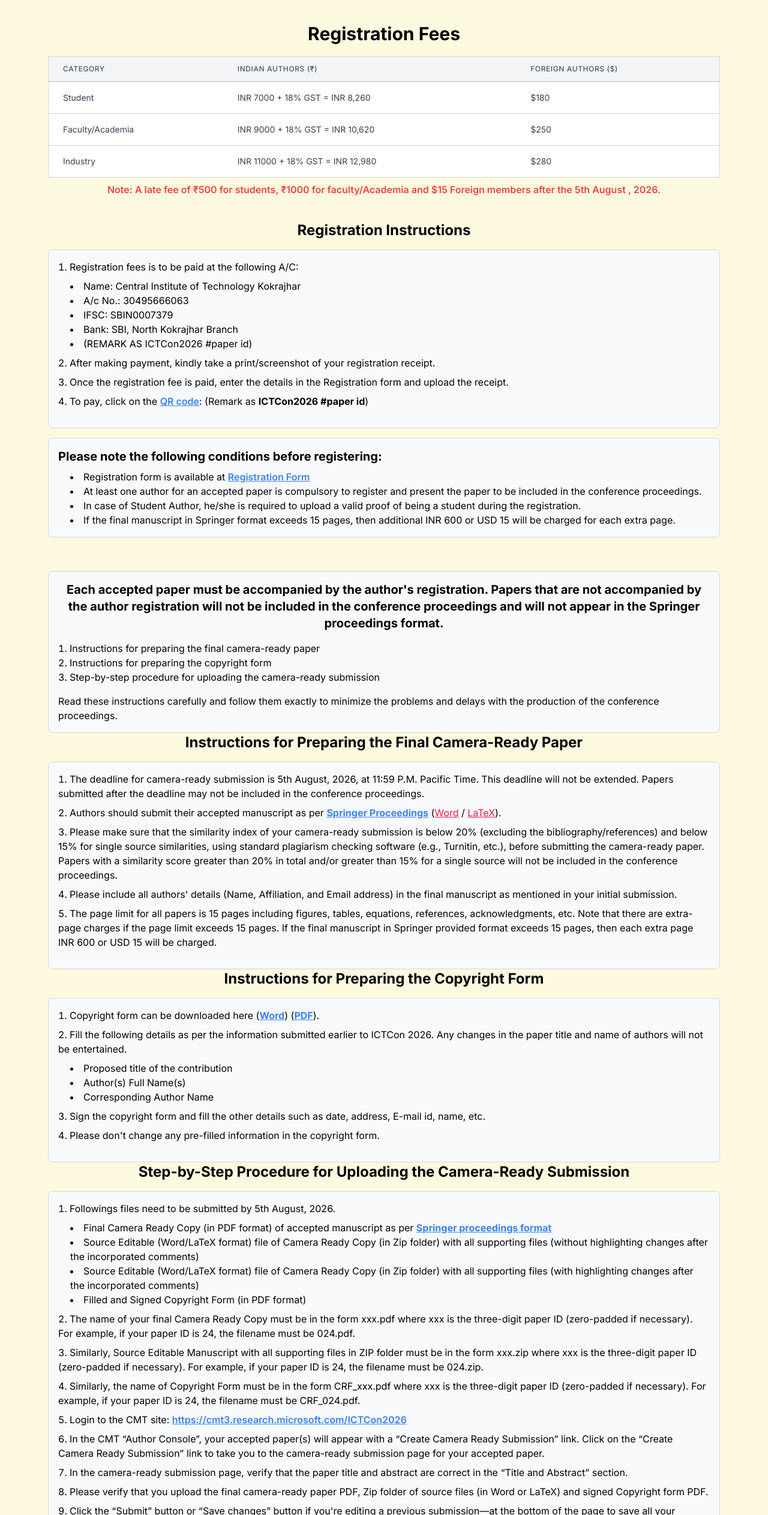
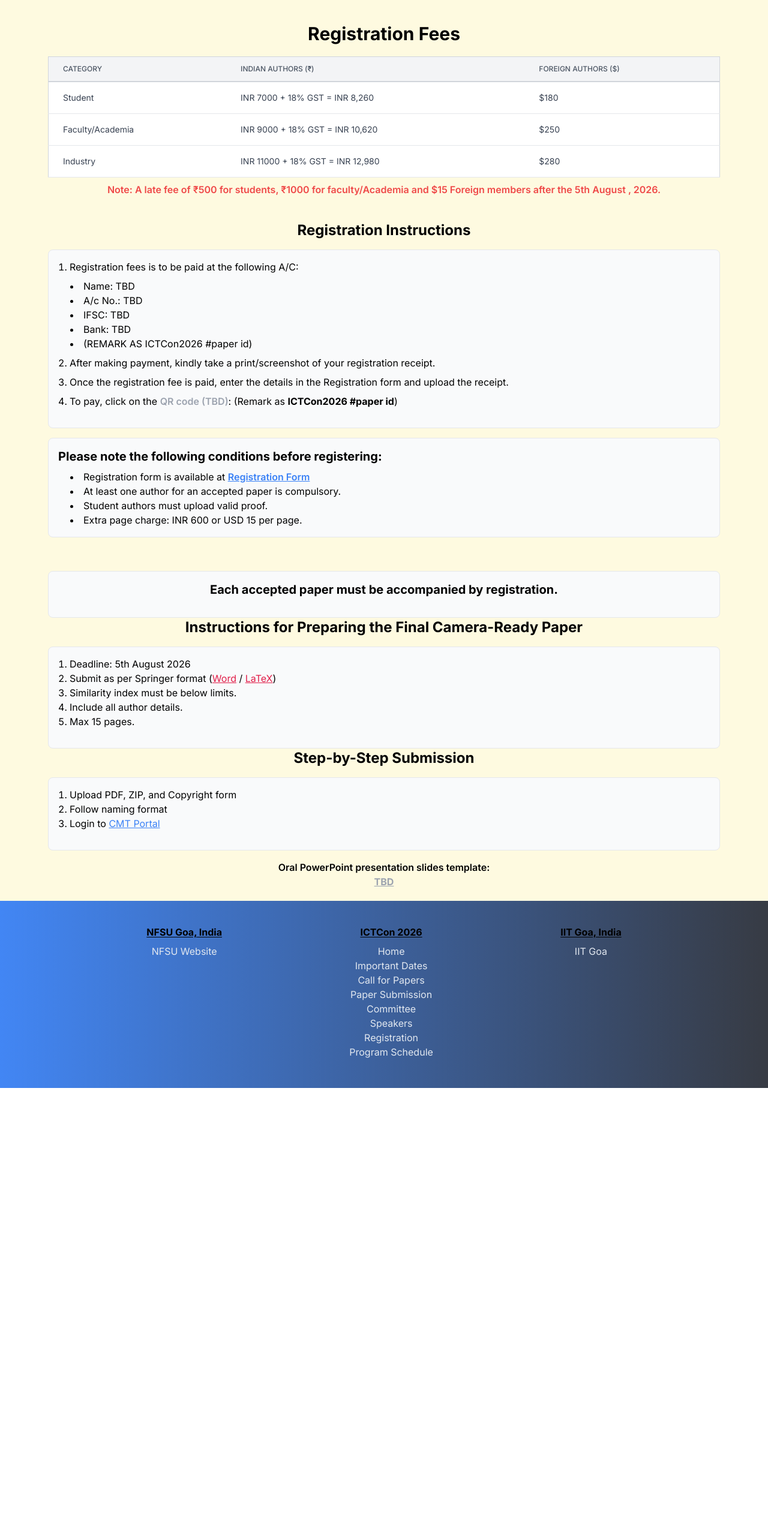
Before and after one commit to ictcon-cit/ictcon_2026, a Next.js app: page /registration in a window 1280 px wide. Shown: the part 274-2800 px from the top of the page at 60% size. After the commit the page ends 2088 px from the top, so only its background shows below. Built offline with nearby package versions, Linux system fonts and the light colour scheme.

Commit message:
Updated home

```diff
--- a/src/app/registration/page.tsx
+++ b/src/app/registration/page.tsx
@@ -5,17 +5,6 @@ const RegistrationPage = () => {
   return (
     <div>
       <SecondHeader title={"REGISTRATION"} />
-      {/* <div className="flex min-h-screen justify-center items-center">
-        <div className="w-full flex justify-center">
-          <div className="w-full h-24 flex flex-col justify-center items-center border-2 border-blue-400 rounded-lg bg-white shadow-lg">
-            <span className="text-l font-semibold text-blue-600 text-center">
-              The necessary guidelines for registration will be notified soon.
-              Further information and instructions regarding the registration
-              process will be notified shortly.
-            </span>
-          </div>
-        </div>
-      </div> */}
 
       <div>
         <div className="relative overflow-x-auto md:px-20 md:py-5 px-5 py-1">
@@ -26,109 +15,104 @@ const RegistrationPage = () => {
             <table className="min-w-full bg-white border border-gray-300">
               <thead>
                 <tr>
-                  <th className="px-6 py-3 border-b-2 border-gray-300 bg-gray-100 text-left text-xs leading-4 font-medium text-gray-600 uppercase tracking-wider">
+                  <th className="px-6 py-3 border-b-2 border-gray-300 bg-gray-100 text-left text-xs font-medium text-gray-600 uppercase">
                     Category
                   </th>
-                  <th className="px-6 py-3 border-b-2 border-gray-300 bg-gray-100 text-left text-xs leading-4 font-medium text-gray-600 uppercase tracking-wider">
+                  <th className="px-6 py-3 border-b-2 border-gray-300 bg-gray-100 text-left text-xs font-medium text-gray-600 uppercase">
                     Indian Authors (₹)
                   </th>
-                  <th className="px-6 py-3 border-b-2 border-gray-300 bg-gray-100 text-left text-xs leading-4 font-medium text-gray-600 uppercase tracking-wider">
+                  <th className="px-6 py-3 border-b-2 border-gray-300 bg-gray-100 text-left text-xs font-medium text-gray-600 uppercase">
                     Foreign Authors ($)
                   </th>
                 </tr>
               </thead>
               <tbody>
                 <tr>
-                  <td className="px-6 py-4 border-b border-gray-300 text-sm leading-5 text-gray-700">
+                  <td className="px-6 py-4 border-b text-sm text-gray-700">
                     Student
                   </td>
-                  <td className="px-6 py-4 border-b border-gray-300 text-sm leading-5 text-gray-700">
-                     INR 7000 + 18% GST = INR 8,260
+                  <td className="px-6 py-4 border-b text-sm text-gray-700">
+                    INR 7000 + 18% GST = INR 8,260
                   </td>
-                  <td className="px-6 py-4 border-b border-gray-300 text-sm leading-5 text-gray-700">
+                  <td className="px-6 py-4 border-b text-sm text-gray-700">
                     $180
                   </td>
                 </tr>
                 <tr>
-                  <td className="px-6 py-4 border-b border-gray-300 text-sm leading-5 text-gray-700">
+                  <td className="px-6 py-4 border-b text-sm text-gray-700">
                     Faculty/Academia
                   </td>
-                  <td className="px-6 py-4 border-b border-gray-300 text-sm leading-5 text-gray-700">
-                      INR 9000 + 18% GST = INR 10,620
+                  <td className="px-6 py-4 border-b text-sm text-gray-700">
+                    INR 9000 + 18% GST = INR 10,620
                   </td>
-                  <td className="px-6 py-4 border-b border-gray-300 text-sm leading-5 text-gray-700">
+                  <td className="px-6 py-4 border-b text-sm text-gray-700">
                     $250
                   </td>
                 </tr>
                 <tr>
-                  <td className="px-6 py-4 border-b border-gray-300 text-sm leading-5 text-gray-700">
+                  <td className="px-6 py-4 border-b text-sm text-gray-700">
                     Industry
                   </td>
-                  <td className="px-6 py-4 border-b border-gray-300 text-sm leading-5 text-gray-700">
+                  <td className="px-6 py-4 border-b text-sm text-gray-700">
                     INR 11000 + 18% GST = INR 12,980
                   </td>
-                  <td className="px-6 py-4 border-b border-gray-300 text-sm leading-5 text-gray-700">
+                  <td className="px-6 py-4 border-b text-sm text-gray-700">
                     $280
                   </td>
                 </tr>
               </tbody>
             </table>
           </div>
+
           <div className="text-center text-red-500 font-semibold mt-2 animate-pulse">
             Note: A late fee of ₹500 for students, ₹1000 for faculty/Academia
             and $15 Foreign members after the 5th August , 2026.
           </div>
-          {/* Special Issue - Open Access Table */}
-        {/*  <div className="mt-6">
-            <div className="w-full text-center text-black text-xl font-bold mb-2">
-              Special Issue - Open Access
-            </div>
-            <div className="overflow-x-auto">
-              <table className="min-w-full bg-white border border-gray-300">
-                <tbody>
-                  <tr>
-                    <td className="px-6 py-4 border-b border-gray-300 text-sm leading-5 text-gray-700 font-semibold">
-                      Workshop Registration
-                    </td>
-                    <td className="px-6 py-4 border-b border-gray-300 text-sm leading-5 text-gray-700 font-semibold">
-                      ₹25000 + 18% GST
-                    </td>
-                    <td className="px-6 py-4 border-b border-gray-300 text-sm leading-5 text-gray-700 font-semibold">
-                      $282
-                    </td>
-                  </tr>
-                </tbody>
-              </table>
-            </div>
-          </div> */}
         </div>
       </div>
+
       <div className="md:px-20 px-5 py-5 text-black">
         <h2 className="text-2xl text-center font-bold mb-4">
           Registration Instructions
         </h2>
-        <div className="border border-gray-300 p-4 rounded-lg bg-gray-50">
+
+        <div className="border p-4 rounded-lg bg-gray-50">
           <ol className="list-decimal list-inside mb-4">
             <li className="mb-2">
               Registration fees is to be paid at the following A/C:
               <ul className="list-disc list-inside ml-5 mt-2">
+                {/* Original details commented */}
+                {/*
                 <li>Name: Central Institute of Technology Kokrajhar</li>
                 <li>A/c No.: 30495666063</li>
                 <li>IFSC: SBIN0007379</li>
                 <li>Bank: SBI, North Kokrajhar Branch</li>
+                */}
+
+                {/* Updated TBD */}
+                <li>Name: TBD</li>
+                <li>A/c No.: TBD</li>
+                <li>IFSC: TBD</li>
+                <li>Bank: TBD</li>
+
                 <li>(REMARK AS ICTCon2026 #paper id)</li>
               </ul>
             </li>
+
             <li className="mb-2">
               After making payment, kindly take a print/screenshot of your
               registration receipt.
             </li>
+
             <li className="mb-2">
               Once the registration fee is paid, enter the details in the
               Registration form and upload the receipt.
             </li>
+
             <li>
               To pay, click on the{" "}
+              {/* Disabled QR link */}
+              {/*
               <a
                 href="/citkokrajhar@sbi.pdf"
                 target="_blank"
@@ -137,11 +121,16 @@ const RegistrationPage = () => {
               >
                 QR code
               </a>
-              : (Remark as <strong>ICTCon2026 #paper id</strong>)
+              */}
+              <span className="text-gray-400 font-semibold cursor-not-allowed">
+                QR code (TBD)
+              </span>
+              : (Remark as <strong>ICTCon2026 #paper id</strong>)
             </li>
           </ol>
         </div>
-        <div className="border border-gray-300 p-4 rounded-lg bg-gray-50 mt-4">
+
+        <div className="border p-4 rounded-lg bg-gray-50 mt-4">
           <h3 className="text-xl font-bold mb-2">
             Please note the following conditions before registering:
           </h3>
@@ -158,63 +147,35 @@ const RegistrationPage = () => {
               </a>
             </li>
             <li>
-              At least one author for an accepted paper is compulsory to
-              register and present the paper to be included in the conference
-              proceedings.
+              At least one author for an accepted paper is compulsory.
             </li>
             <li>
-              In case of Student Author, he/she is required to upload a valid
-              proof of being a student during the registration.
+              Student authors must upload valid proof.
             </li>
             <li>
-              If the final manuscript in Springer format exceeds 15 pages, then additional INR 600 or USD 15 will be charged for each extra page.
+              Extra page charge: INR 600 or USD 15 per page.
             </li>
           </ul>
         </div>
       </div>
+
       <div className="md:px-20 px-5 py-5 text-black">
-        <div className="border border-gray-300 p-4 rounded-lg bg-gray-50 mt-4">
+        <div className="border p-4 rounded-lg bg-gray-50 mt-4">
           <h2 className="text-xl text-center font-bold mb-4">
-            Each accepted paper must be accompanied by the author&apos;s
-            registration. Papers that are not accompanied by the author
-            registration will not be included in the conference proceedings and
-            will not appear in the Springer proceedings format.
+            Each accepted paper must be accompanied by registration.
           </h2>
-          <ul className="list-decimal list-inside mb-4">
-            <li>Instructions for preparing the final camera-ready paper</li>
-            <li>Instructions for preparing the copyright form</li>
-            <li>
-              Step-by-step procedure for uploading the camera-ready submission
-            </li>
-          </ul>
-          <p>
-            Read these instructions carefully and follow them exactly to
-            minimize the problems and delays with the production of the
-            conference proceedings.
-          </p>
         </div>
+
         <h2 className="text-2xl text-center font-bold mb-4">
           Instructions for Preparing the Final Camera-Ready Paper
         </h2>
-        <div className="border border-gray-300 p-4 rounded-lg bg-gray-50">
+
+        <div className="border p-4 rounded-lg bg-gray-50">
           <ol className="list-decimal list-inside mb-4">
-            <li className="mb-2">
-              The deadline for camera-ready submission is 5th August, 2026, at
-              11:59 P.M. Pacific Time. This deadline will not be extended.
-              Papers submitted after the deadline may not be included in the
-              conference proceedings.
-            </li>
-            <li className="mb-2">
-              Authors should submit their accepted manuscript as per{" "}
-              <a
-                href="https://www.springer.com/series/7899"
-                target="_blank"
-                rel="noopener noreferrer"
-                className="text-blue-500 underline font-bold"
-              >
-                Springer Proceedings
-              </a>{" "}
-              (
+            <li>Deadline: 5th August 2026</li>
+
+            <li>
+              Submit as per Springer format (
               <DownloadButton
                 href={"/Microsoft_Word_ICTCON-2026.zip"}
                 filename={"Microsoft_Word_ICTCON-2026.zip"}
@@ -226,165 +187,42 @@ const RegistrationPage = () => {
                 filename={"LaTeX2e_ICTCon-2026.zip"}
                 text={"LaTeX"}
               />
-              ).
+              )
             </li>
-            <li className="mb-2">
-              Please make sure that the similarity index of your camera-ready
-              submission is below 20% (excluding the bibliography/references)
-              and below 15% for single source similarities, using standard
-              plagiarism checking software (e.g., Turnitin, etc.), before
-              submitting the camera-ready paper. Papers with a similarity score
-              greater than 20% in total and/or greater than 15% for a single
-              source will not be included in the conference proceedings.
-            </li>
-            <li className="mb-2">
-              Please include all authors&apos; details (Name, Affiliation, and
-              Email address) in the final manuscript as mentioned in your
-              initial submission.
-            </li>
-            <li>
-              The page limit for all papers is 15 pages including figures,
-              tables, equations, references, acknowledgments, etc. Note that
-              there are extra-page charges if the page limit exceeds 15 pages.
-              If the final manuscript in Springer provided format exceeds 15
-              pages, then each extra page INR 600 or USD 15 will be charged.
-            </li>
+
+            <li>Similarity index must be below limits.</li>
+            <li>Include all author details.</li>
+            <li>Max 15 pages.</li>
           </ol>
         </div>
+
         <h2 className="text-2xl text-center font-bold mb-4">
-          Instructions for Preparing the Copyright Form
+          Step-by-Step Submission
         </h2>
-        <div className="border border-gray-300 p-4 rounded-lg bg-gray-50">
+
+        <div className="border p-4 rounded-lg bg-gray-50">
           <ol className="list-decimal list-inside mb-4">
-            <li className="mb-2">
-              Copyright form can be downloaded here (
-              <a
-                href="/camera-ready-copy-right_ICTCon2025_20.docx"
-                download
-                className="text-blue-500 underline font-bold"
-              >
-                Word
-              </a>
-              ) (
-              <a
-                href="/camera-ready-copy-right.pdf"
-                download
-                className="text-blue-500 underline font-bold"
-              >
-                PDF
-              </a>
-              ).
-            </li>
-            <li className="mb-2">
-              Fill the following details as per the information submitted
-              earlier to ICTCon 2026. Any changes in the paper title and name of
-              authors will not be entertained.
-              <ul className="list-disc list-inside ml-5 mt-2">
-                <li>Proposed title of the contribution</li>
-                <li>Author(s) Full Name(s)</li>
-                <li>Corresponding Author Name</li>
-              </ul>
-            </li>
-            <li className="mb-2">
-              Sign the copyright form and fill the other details such as date,
-              address, E-mail id, name, etc.
-            </li>
+            <li>Upload PDF, ZIP, and Copyright form</li>
+            <li>Follow naming format</li>
             <li>
-              Please don&apos;t change any pre-filled information in the
-              copyright form.
-            </li>
-          </ol>
-        </div>
-        <h2 className="text-2xl text-center font-bold mb-4">
-          Step-by-Step Procedure for Uploading the Camera-Ready Submission
-        </h2>
-        <div className="border border-gray-300 p-4 rounded-lg bg-gray-50 overflow-x-auto">
-          <ol className="list-decimal list-inside mb-4">
-            <li className="mb-2">
-              Followings files need to be submitted by 5th August, 2026.
-              <ul className="list-disc list-inside ml-5 mt-2">
-                <li>
-                  Final Camera Ready Copy (in PDF format) of accepted manuscript
-                  as per{" "}
-                  <a
-                    href="https://www.springer.com/series/7899"
-                    target="_blank"
-                    rel="noopener noreferrer"
-                    className="text-blue-500 underline font-bold"
-                  >
-                   Springer proceedings format
-                  </a>
-                </li>
-                <li>
-                  Source Editable (Word/LaTeX format) file of Camera Ready Copy
-                  (in Zip folder) with all supporting files (without
-                  highlighting changes after the incorporated comments)
-                </li>
-                <li>
-                  Source Editable (Word/LaTeX format) file of Camera Ready Copy
-                  (in Zip folder) with all supporting files (with highlighting
-                  changes after the incorporated comments)
-                </li>
-                <li>Filled and Signed Copyright Form (in PDF format)</li>
-              </ul>
-            </li>
-            <li className="mb-2">
-              The name of your final Camera Ready Copy must be in the form
-              xxx.pdf where xxx is the three-digit paper ID (zero-padded if
-              necessary). For example, if your paper ID is 24, the filename must
-              be 024.pdf.
-            </li>
-            <li className="mb-2">
-              Similarly, Source Editable Manuscript with all supporting files in
-              ZIP folder must be in the form xxx.zip where xxx is the
-              three-digit paper ID (zero-padded if necessary). For example, if
-              your paper ID is 24, the filename must be 024.zip.
-            </li>
-            <li className="mb-2">
-              Similarly, the name of Copyright Form must be in the form
-              CRF_xxx.pdf where xxx is the three-digit paper ID (zero-padded if
-              necessary). For example, if your paper ID is 24, the filename must
-              be CRF_024.pdf.
-            </li>
-            <li className="mb-2">
-              Login to the CMT site:{" "}
+              Login to{" "}
               <a
                 href="https://cmt3.research.microsoft.com/ICTCon2026"
                 target="_blank"
                 rel="noopener noreferrer"
-                className="text-blue-500 font-semibold underline"
+                className="text-blue-500 underline"
               >
-                https://cmt3.research.microsoft.com/ICTCon2026
+                CMT Portal
               </a>
-            </li>
-            <li className="mb-2">
-              In the CMT “Author Console”, your accepted paper(s) will appear
-              with a “Create Camera Ready Submission” link. Click on the “Create
-              Camera Ready Submission” link to take you to the camera-ready
-              submission page for your accepted paper.
-            </li>
-            <li className="mb-2">
-              In the camera-ready submission page, verify that the paper title
-              and abstract are correct in the “Title and Abstract” section.
-            </li>
-            <li className="mb-2">
-              Please verify that you upload the final camera-ready paper PDF,
-              Zip folder of source files (in Word or LaTeX) and signed Copyright
-              form PDF.
-            </li>
-            <li>
-              Click the “Submit” button or “Save changes” button if you&apos;re
-              editing a previous submission—at the bottom of the page to save
-              all your changes. Unless you press the “Submit”/“Save changes”
-              button, any changes you&apos;ve made to the camera-ready
-              submission (including file uploads and changes to the title,
-              abstract, and author list) will not be saved.
             </li>
           </ol>
         </div>
-        <div className="text-center text-black font-semibold mt-4 flex flex-col">
-          Oral PowerPoint presentation slides template for ICTCon 2026
-          conference:
+
+        <div className="text-center font-semibold mt-4 flex flex-col">
+          Oral PowerPoint presentation slides template:
+
+          {/* Disabled PPT link */}
+          {/*
           <a
             href="/PID_xx_ICTCon_2025.pptx"
             download
@@ -392,7 +230,10 @@ const RegistrationPage = () => {
           >
             ICTCon2025_IDXXX.pptx
           </a>
-          (paper Id number &apos;xxx&apos; like as &apos;121&apos;)
+          */}
+          <span className="text-gray-400 underline font-bold cursor-not-allowed">
+            TBD
+          </span>
         </div>
       </div>
     </div>
```
